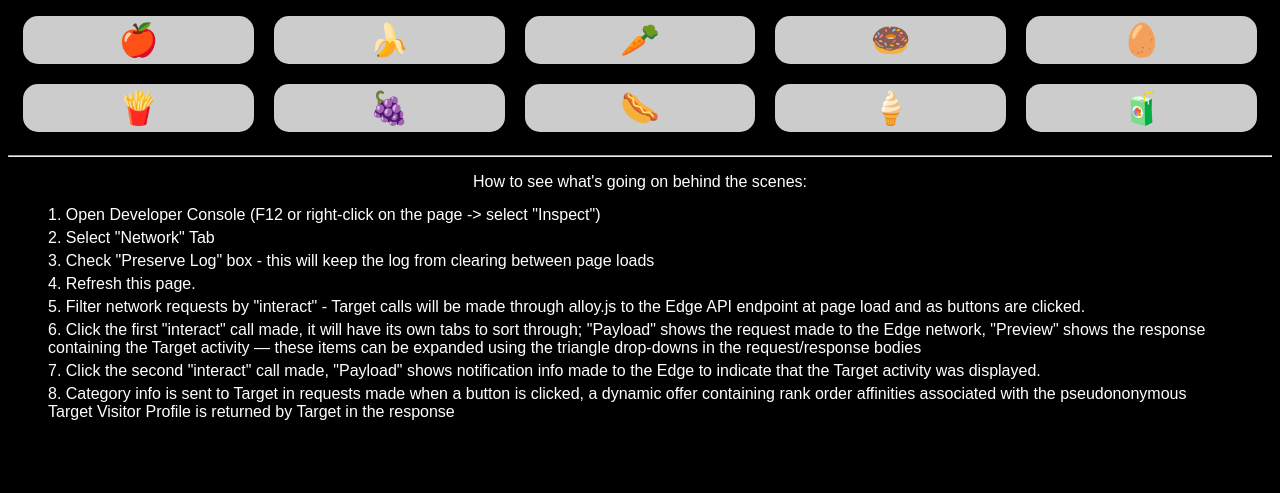
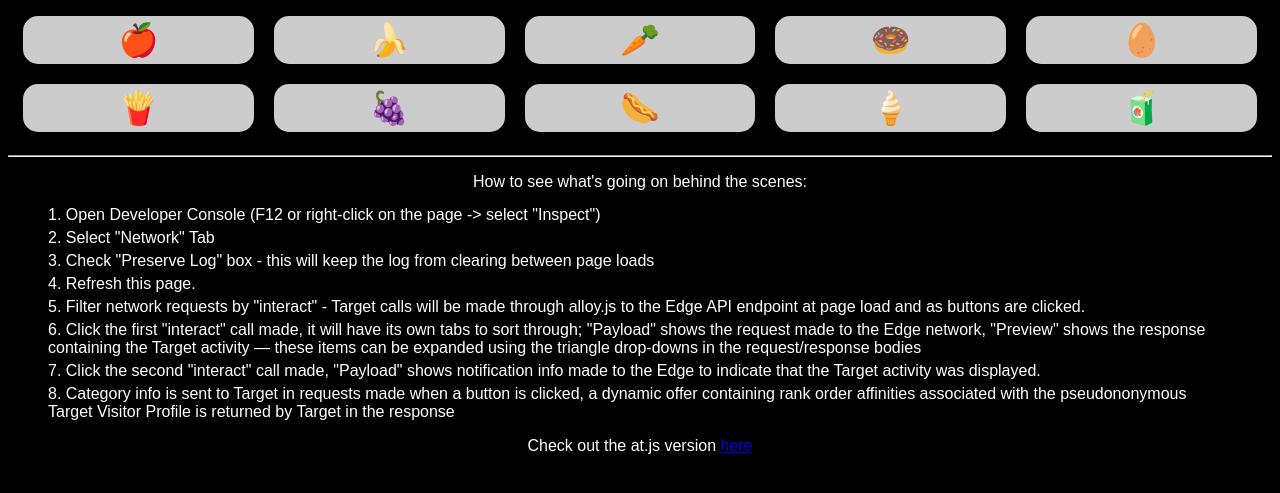
Before and after one commit to imalreadyafiddle/category-affinity-alloy, a plain HTML site: page index.html in a window 1280 px wide. Shown: the part 79-572 px from the top of the page. Drawn offline with Linux system fonts and the light colour scheme.

Commit message:
Update index.html

```diff
--- a/index.html
+++ b/index.html
@@ -54,7 +54,8 @@
       }
       h1,
       .rank-order-holder,
-      .catfinity-info {
+      .catfinity-info,
+      p {
         text-align: center;
         font-family: Arial, Helvetica, sans-serif;
       }
@@ -192,7 +193,7 @@
         the response
       </li>
     </ol>
-
+<p>Check out the at.js version <a href="https://imalreadyafiddle.github.io/category-affinity-atjs/">here</a></p>
     <script>
       function handleButtonClick(food) {
         // Handle button click event here
```
